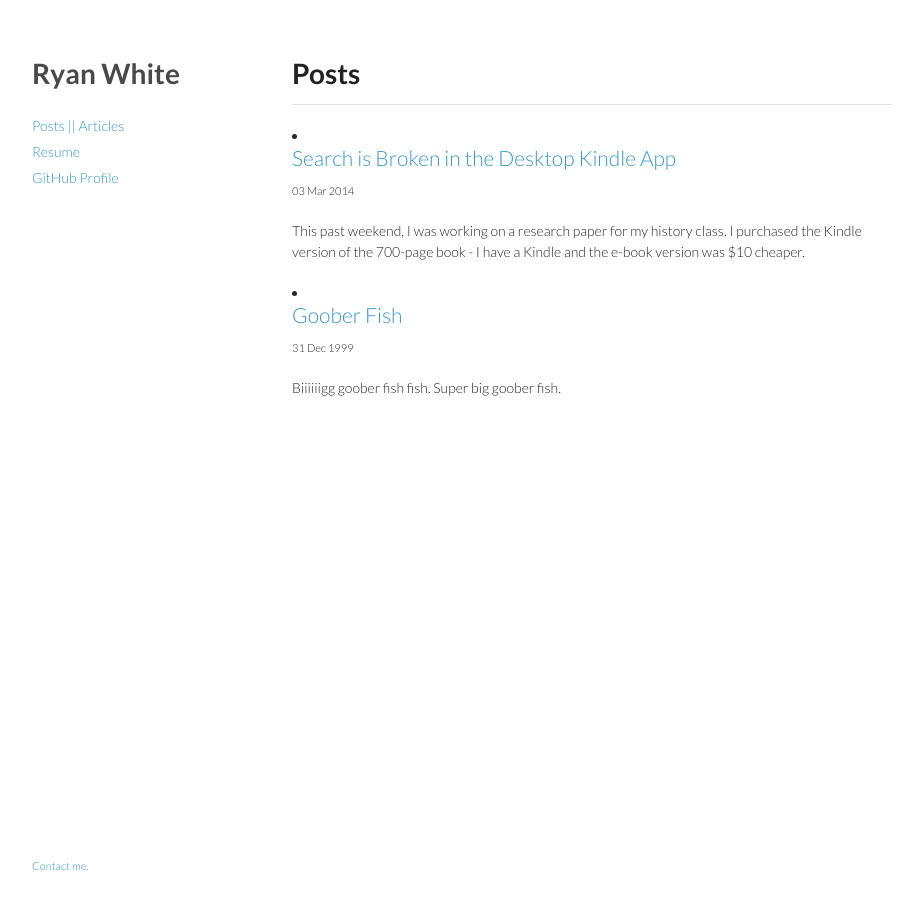
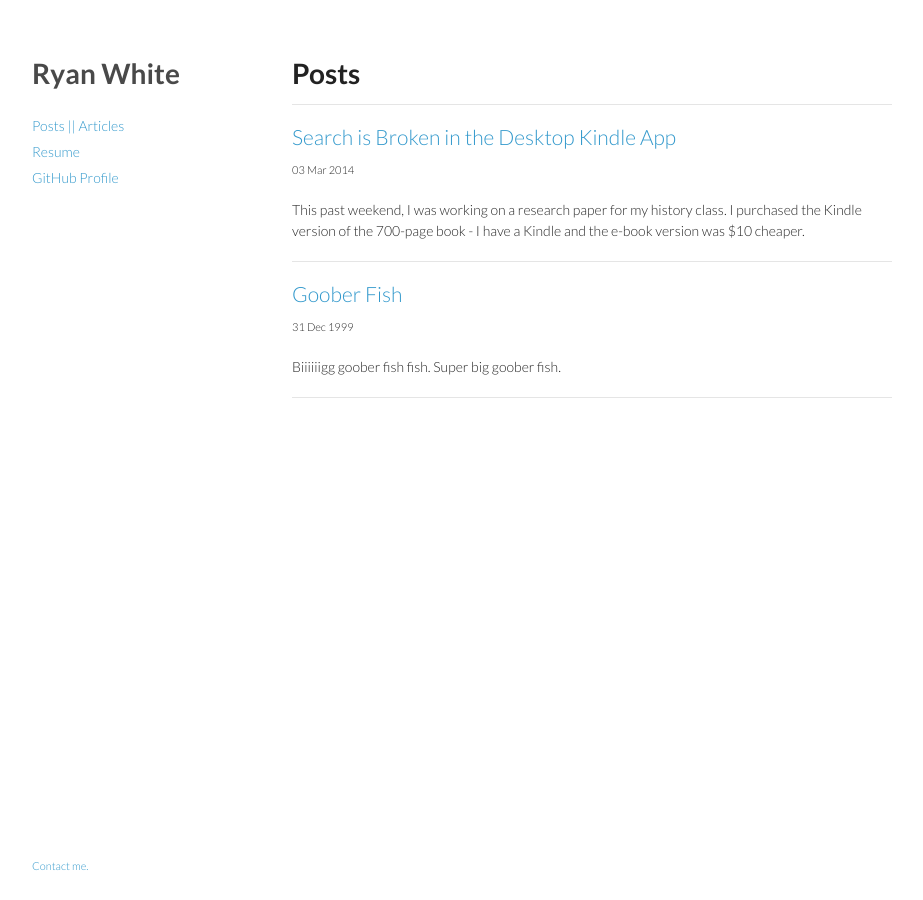
Before and after one commit to beachwood23/beachwood23.github.io, a Jekyll site: the page built from posts.html, in a window 1280 px wide. Shown: the whole page, without its empty margins (178-1101 px from the left). Built offline with Jekyll 4.4.1, drawn with Linux system fonts in a browser that asks for light colours.

Commit message:
change from <li> for posts.html to a <hr> separator

```diff
--- a/posts.html
+++ b/posts.html
@@ -7,9 +7,8 @@
 <hr>
 
 {% for post in site.posts %}
-<li>
 <h2><a href="{{ post.url }}">{{ post.title }}</a></h2>
     <small>{{ post.date | date_to_string }} </small>
     <p> {{post.excerpt }} </p>
-</li>
+<hr/>
 {% endfor %}
```
Also changed, not shown: 2 other files.
